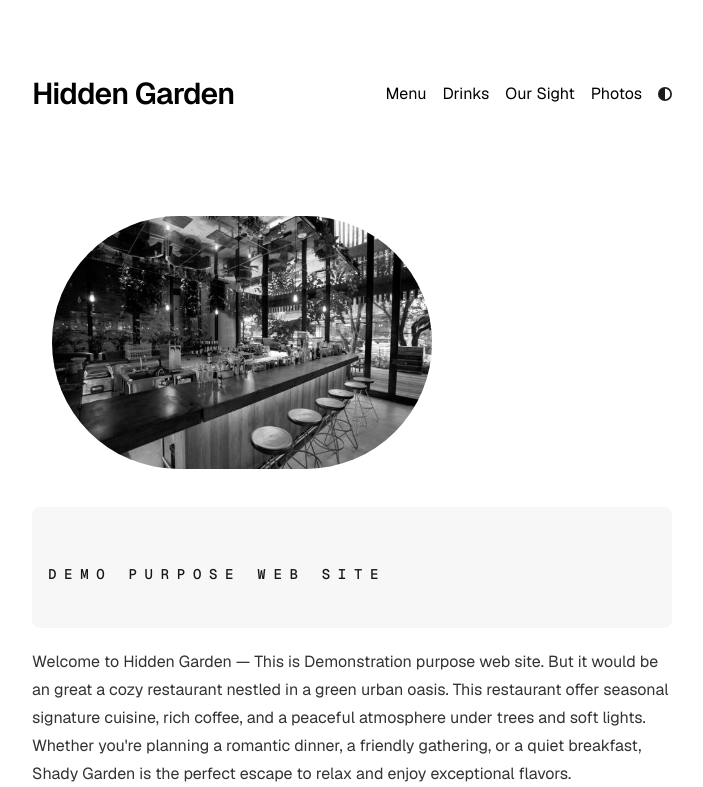
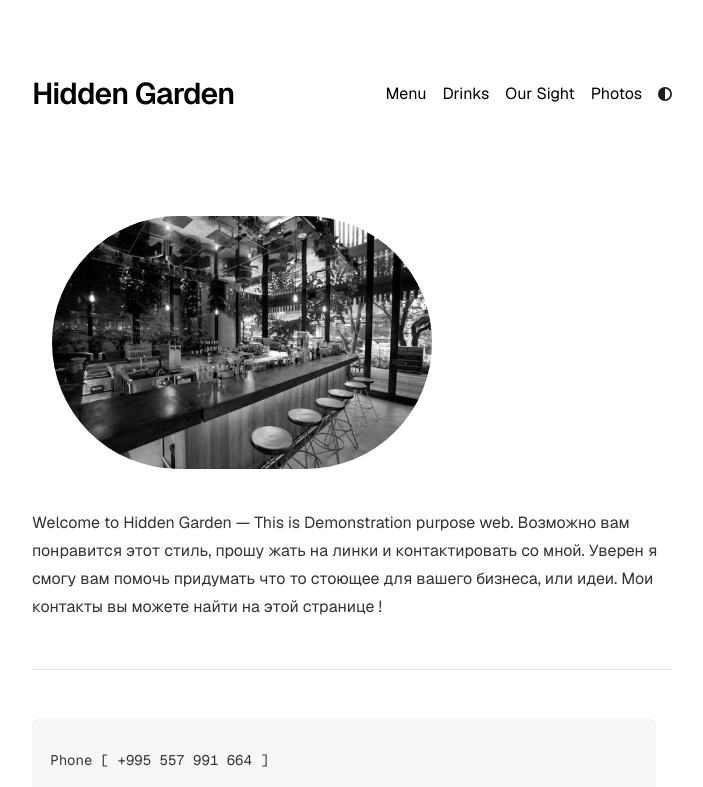
Before and after one commit to ivan-telepop/hidden-garden, a Next.js app: page /hidden-garden/ in a window 1280 px wide. Shown: the top 787 px of the page, without its empty margins (288-991 px from the left). Built offline with nearby package versions, Linux system fonts and the light colour scheme.

Commit message:
russ text

```diff
--- a/app/page.tsx
+++ b/app/page.tsx
@@ -19,9 +19,12 @@ export default function Page() {
         />
 </div>
   <div className="prose prose-neutral dark:prose-invert ">
-   <pre> <h4>D E M O   P U R P O S E   W E B   S I T E </h4> </pre>
+   {/* <pre> <h4>D E M O   P U R P O S E   W E B   S I T E </h4> </pre> */}
 
-  <p>Welcome to Hidden Garden — This is Demonstration purpose web site. But it would be an great a cozy restaurant nestled in a green urban oasis. This restaurant offer seasonal signature cuisine, rich coffee, and a peaceful atmosphere under trees and soft lights. Whether you're planning a romantic dinner, a friendly gathering, or a quiet breakfast, Shady Garden is the perfect escape to relax and enjoy exceptional flavors.</p>
+  <p>Welcome to Hidden Garden — This is Demonstration purpose web.
+    Возможно вам понравится этот стиль, прошу жать на линки и контактировать со мной.
+    Уверен я смогу вам помочь придумать что то стоющее для вашего бизнеса, или идеи.
+    Мои контакты вы можете найти на этой странице !</p>
  <hr/>
     <pre className="prose prose-neutral dark:prose-invert ">
 
@@ -35,7 +38,7 @@ export default function Page() {
     <pre className="prose prose-neutral dark:prose-invert ">
           <p>
           Web Sites & AI systems for businesses:{" "}
-          <Link href="https://ivanistereotekk.github.io/">portfolio</Link>.
+          <Link href="https://ivan-telepop.github.io/">portfolio</Link>.
         </p>
     </pre>
     <hr/>
```
